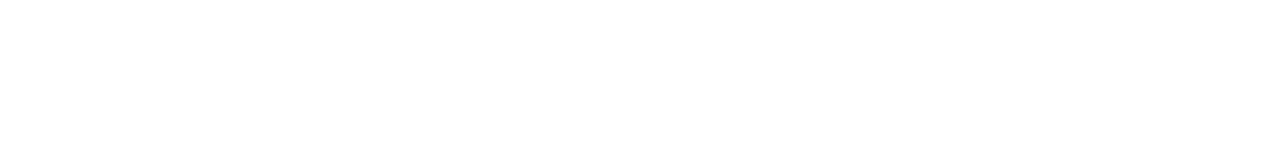
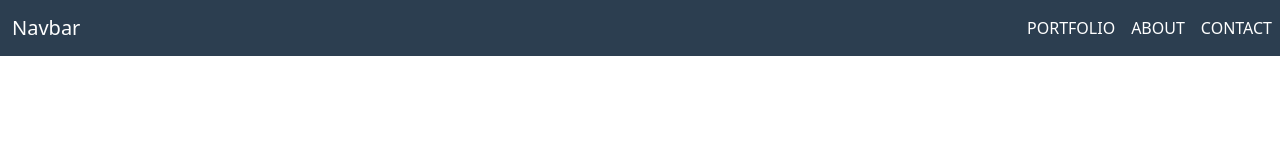
Before and after one commit to xGIANOx/html-css-bootstrap-freelancer, a plain HTML site: page index.html in a window 1280 px wide. Drawn offline with nearby package versions, Linux system fonts and the light colour scheme.

Commit message:
[add] header

```diff
--- a/assets/css/style.css
+++ b/assets/css/style.css
@@ -0,0 +1,7 @@
+.my_bg_secondary{
+    background-color: #2c3e50;
+}
+
+.navbar-toggler-icon{
+  filter: invert(0.7);
+}
--- a/index.html
+++ b/index.html
@@ -11,6 +11,40 @@
 </head>
 <body>
 
+    <header>
+        <nav class="navbar navbar-expand-md my_bg_secondary text-white">
+            <div class="container-fluid">
+              <a class="navbar-brand text-white" href="#">Navbar</a>
+              <button class="navbar-toggler border-white" type="button" data-bs-toggle="collapse" data-bs-target="#navbarSupportedContent" aria-controls="navbarSupportedContent" aria-expanded="false" aria-label="Toggle navigation">
+
+                <span class="navbar-toggler-icon"></span>
+
+              </button>
+
+
+              </div>
+              <div class="d-flex collapse navbar-collaps d-none d-md-block" id="navbarSupportedContent">
+                <ul class="navbar-nav me-auto mb-2 mb-lg-0">
+                    <li class="nav-item">
+                      <a class="nav-link active text-white" aria-current="page" href="#">PORTFOLIO</a>
+                    </li>
+                    <li class="nav-item">
+                        <a class="nav-link active text-white" aria-current="page" href="#">ABOUT</a>
+                      </li>
+                      <li class="nav-item">
+                        <a class="nav-link active text-white" aria-current="page" href="#">CONTACT</a>
+                      </li>
+                  </ul>
+            </div>
+
+
+            </div>
+          </nav>
+    </header>
+    <!--/header-->
+
+
+
 
 
 
```
